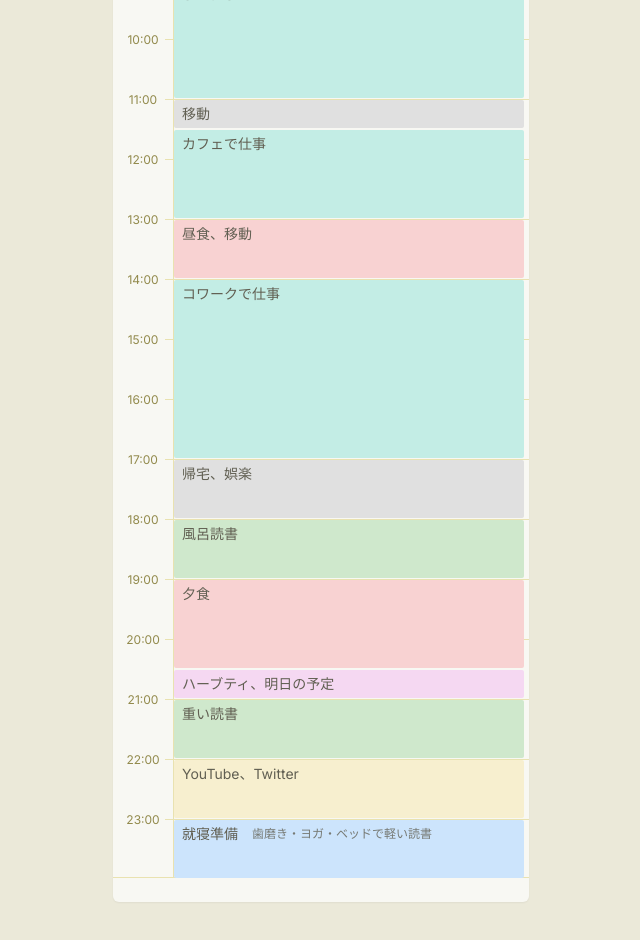
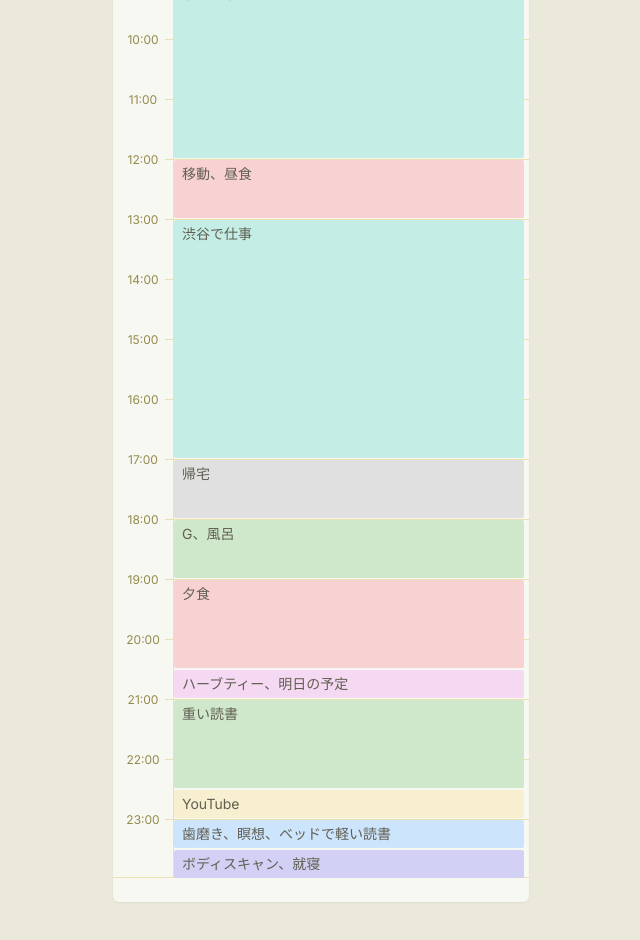
Before and after one commit to uzura89/my-daily-routine, a Next.js app: page / in a window 1280 px wide. Shown: the part 720-1660 px from the top of the page, without its empty margins (319-959 px from the left). Built offline with nearby package versions, Linux system fonts and the light colour scheme; no server answers; a web font is replaced by a local one.

Commit message:
new routine

```diff
--- a/src/data/config.ts
+++ b/src/data/config.ts
@@ -3,13 +3,6 @@ import * as color from "@/constants/itemcolor.cons";
 
 export const config: ConfigType = {
   name: "Daily Routine",
-  /*
-  leave the quotes blank
-  or remove the quotes
-  for random stoic quotes,
-  add one or more to cycle
-  between your own quotes
-  */
   quotes: [
     // {
     //   quote:
@@ -51,46 +44,32 @@ export const config: ConfigType = {
       name: "家で仕事",
       memo: "",
       start: "09:00",
-      end: "11:00",
+      end: "12:00",
       color: color.ITEM_COLOR_CYAN,
     },
     {
-      name: "移動",
+      name: "移動、昼食",
       memo: "",
-      start: "11:00",
-      end: "11:30",
-      color: color.ITEM_COLOR_GRAY,
-    },
-    {
-      name: "カフェで仕事",
-      memo: "",
-      start: "11:30",
+      start: "12:00",
       end: "13:00",
-      color: color.ITEM_COLOR_CYAN,
-    },
-    {
-      name: "昼食、移動",
-      memo: "",
-      start: "13:00",
-      end: "14:00",
       color: color.ITEM_COLOR_ORANGE,
     },
     {
-      name: "コワークで仕事",
+      name: "渋谷で仕事",
       memo: "",
-      start: "14:00",
+      start: "13:00",
       end: "17:00",
       color: color.ITEM_COLOR_CYAN,
     },
     {
-      name: "帰宅、娯楽",
+      name: "帰宅",
       memo: "",
       start: "17:00",
       end: "18:00",
       color: color.ITEM_COLOR_GRAY,
     },
     {
-      name: "風呂読書",
+      name: "G、風呂",
       memo: "",
       start: "18:00",
       end: "19:00",
@@ -104,7 +83,7 @@ export const config: ConfigType = {
       color: color.ITEM_COLOR_ORANGE,
     },
     {
-      name: "ハーブティ、明日の予定",
+      name: "ハーブティー、明日の予定",
       memo: "",
       start: "20:30",
       end: "21:00",
@@ -114,22 +93,29 @@ export const config: ConfigType = {
       name: "重い読書",
       memo: "",
       start: "21:00",
-      end: "22:00",
+      end: "22:30",
       color: color.ITEM_COLOR_GREEN,
     },
     {
-      name: "YouTube、Twitter",
+      name: "YouTube",
       memo: "",
-      start: "22:00",
+      start: "22:30",
       end: "23:00",
       color: color.ITEM_COLOR_YELLOW,
     },
     {
-      name: "就寝準備",
-      memo: "歯磨き・ヨガ・ベッドで軽い読書",
+      name: "歯磨き、瞑想、ベッドで軽い読書",
+      memo: "",
       start: "23:00",
-      end: "24:00",
+      end: "23:30",
       color: color.ITEM_COLOR_BLUE,
+    },
+    {
+      name: "ボディスキャン、就寝",
+      memo: "",
+      start: "23:30",
+      end: "00:00",
+      color: color.ITEM_COLOR_PURPLE,
     },
   ],
 };
```
